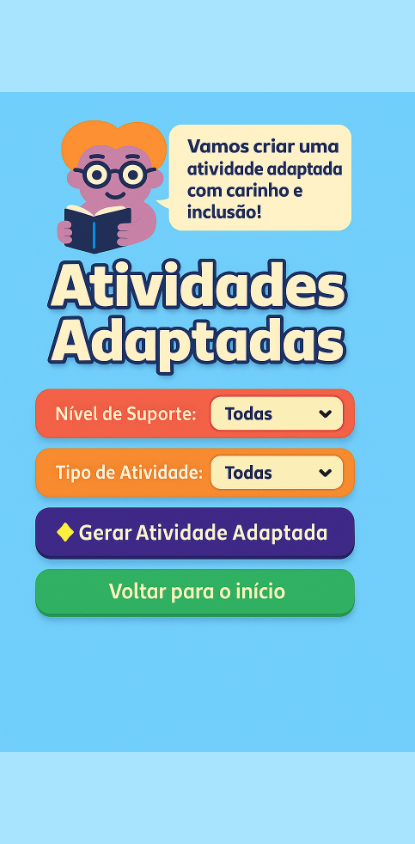
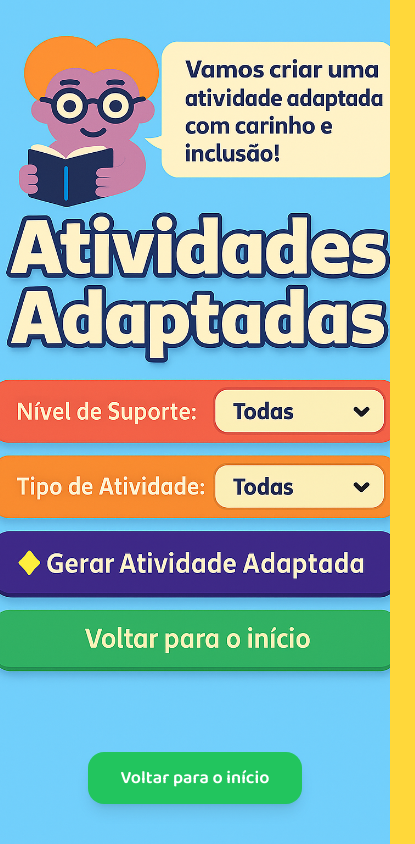
Before and after one commit to letiricetti2-alt/gerador-de-atividades-infantis, a Next.js app: page /atividades-adaptadas in a window 390 px wide. Shown: the whole page, 415 px wide, since content can reach past the window. Built offline with nearby package versions, Linux system fonts and the light colour scheme.

Commit message:
Update page.jsx

```diff
--- a/app/atividades-adaptadas/page.jsx
+++ b/app/atividades-adaptadas/page.jsx
@@ -1,28 +1,29 @@
 "use client";
 
 import Image from "next/image";
+import Link from "next/link";
 
 export default function AtividadesAdaptadas() {
   return (
-    <>
-      {/* 🔹 Corrige o fundo do layout global */}
-      <style jsx global>{`
-        body {
-          background-color: #A9E4FF !important;
-        }
-      `}</style>
-
-      <main className="flex justify-center items-center min-h-screen">
-        <div className="relative w-[440px] max-w-full aspect-[9/16]">
+    <main className="relative flex items-center justify-center w-full min-h-screen bg-[#A9E4FF] overflow-hidden">
+      {/* 🔹 Fundo que cobre toda a tela */}
       <Image
         src="/adaptada.jpeg"
         alt="Atividades Adaptadas"
         fill
         priority
-            className="object-contain"
+        className="object-cover md:object-contain"
       />
+
+      {/* 🔹 Botão fixo visível no mesmo estilo da home */}
+      <div className="absolute bottom-10 w-full flex justify-center z-10">
+        <Link
+          href="/"
+          className="bg-green-500 text-white font-semibold py-3 px-8 rounded-2xl shadow-lg hover:scale-105 transition text-lg"
+        >
+          Voltar para o início
+        </Link>
       </div>
     </main>
-    </>
   );
 }
```
Lines whose indentation alone changed are shown as unchanged.
